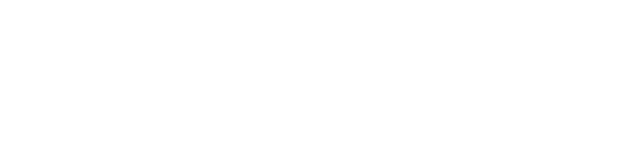
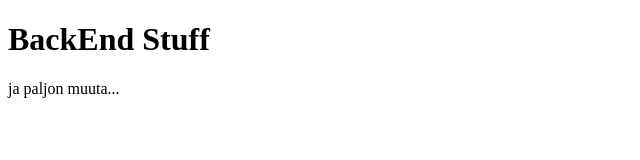
Before and after one commit to hil20n/locations-api-test, a website: page public/index.html in a window 1280 px wide. Shown: the whole page, without its empty margins (0-640 px from the left). Drawn offline with Linux system fonts and the light colour scheme.

Commit message:
update more

```diff
--- a/public/index.html
+++ b/public/index.html
@@ -6,5 +6,8 @@
     <meta name="viewport" content="width=device-width, initial-scale=1.0" />
     <title>BackEnd Harjoitus</title>
   </head>
-  <body></body>
+  <body>
+    <h1>BackEnd Stuff</h1>
+    <p>ja paljon muuta...</p>
+  </body>
 </html>
```
